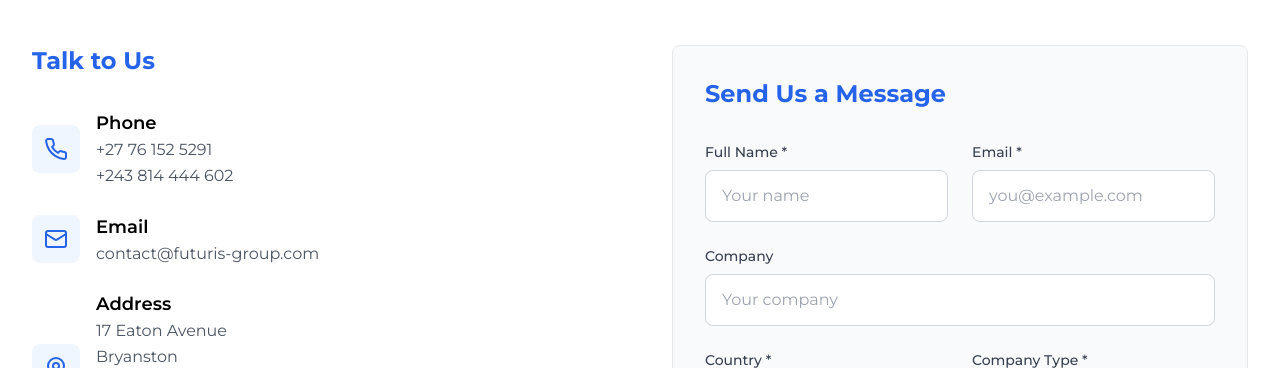
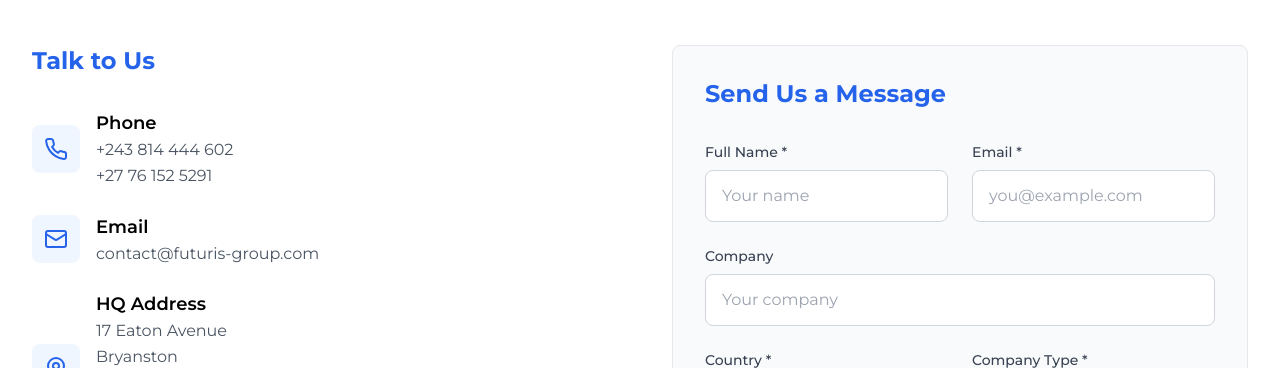
Before and after one commit to Jiwe-Holding/Futuris-Site, a React (Vite) app: page / in a window 1280 px wide. Shown: the part 5980-6348 px from the top of the page. Built offline with nearby package versions, Linux system fonts and the light colour scheme.

Commit message:
Update Contact.tsx

```diff
--- a/src/components/Contact.tsx
+++ b/src/components/Contact.tsx
@@ -51,7 +51,7 @@ const Contact: React.FC = () => {
                 </div>
                 <div>
                   <div className="font-semibold text-black text-lg">Phone</div>
-                  <div className="text-gray-600">+27 76 152 5291<br/>+243 814 444 602</div>
+                  <div className="text-gray-600">+243 814 444 602<br/> +27 76 152 5291</div>
                 </div>
               </div>
 
@@ -70,7 +70,7 @@ const Contact: React.FC = () => {
                   <MapPin className="h-6 w-6 text-blue-600" />
                 </div>
                 <div>
-                  <div className="font-semibold text-black text-lg">Address</div>
+                  <div className="font-semibold text-black text-lg">HQ Address</div>
                   <div className="text-gray-600">
                     17 Eaton Avenue<br/>
                     Bryanston<br/>
```
